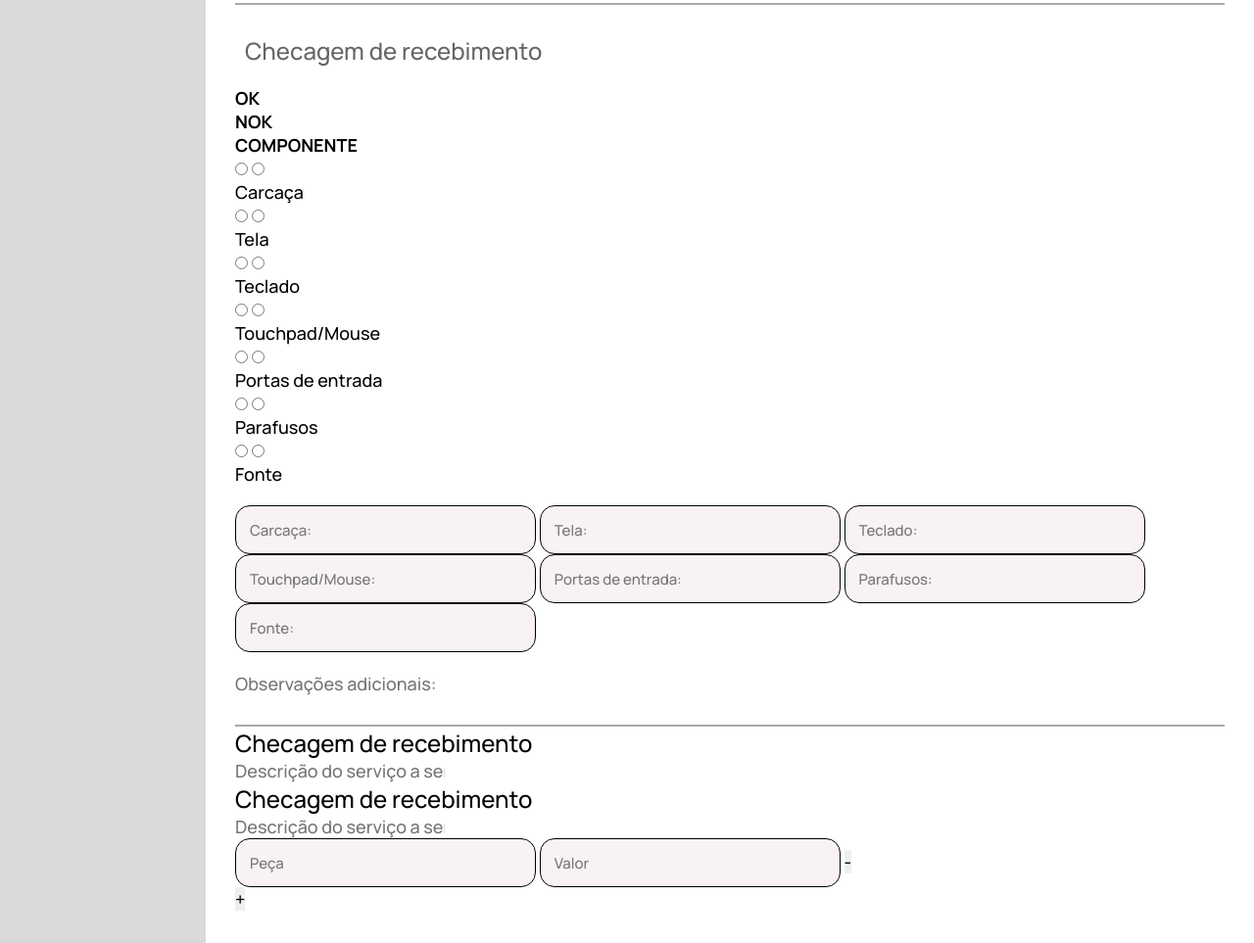
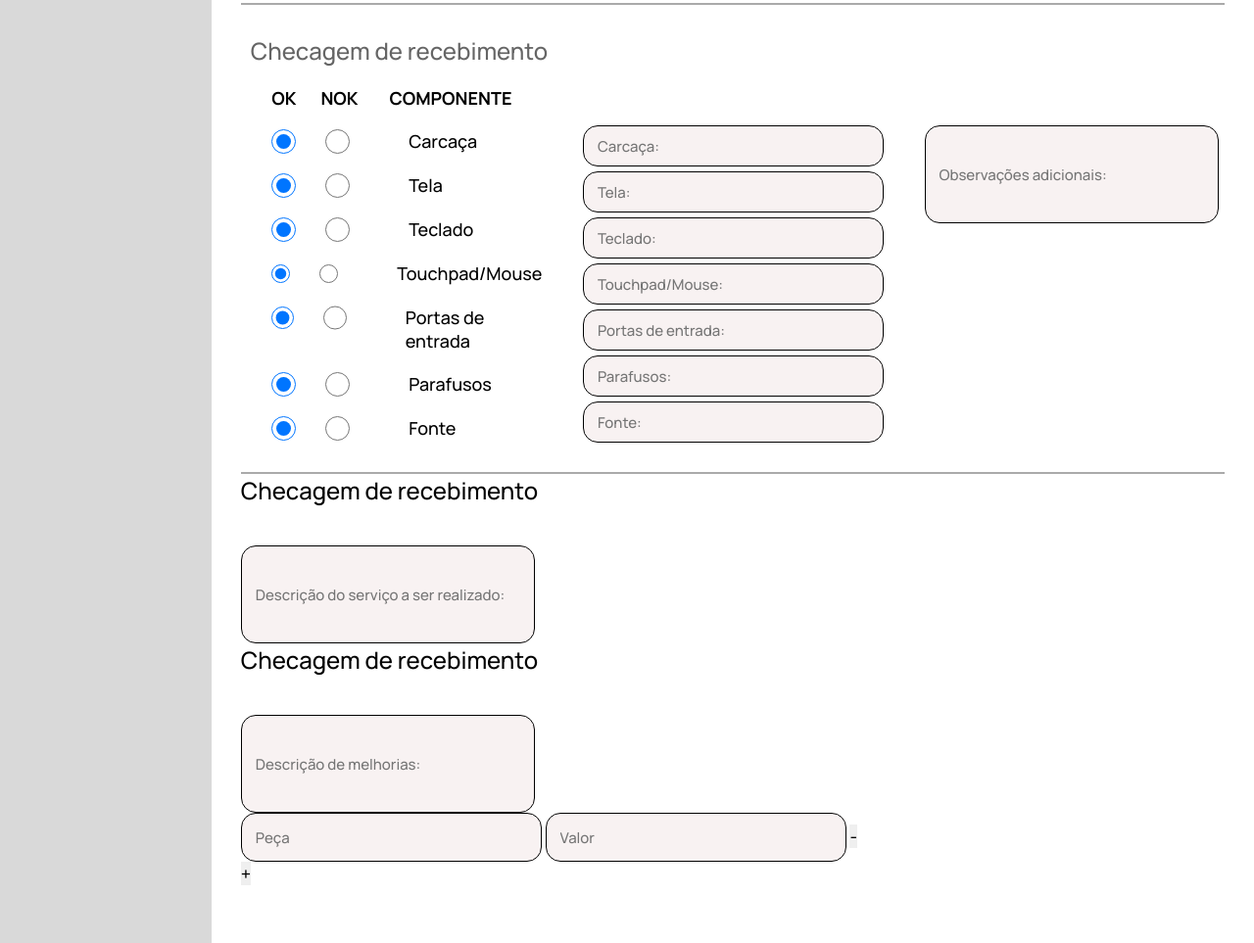
Before and after one commit to Antonio723/LemonSystems, a plain HTML site: page interno/manutenção/index.html in a window 1280 px wide. Shown: the part 845-1808 px from the top of the page at 98% size. Drawn offline with Linux system fonts and the light colour scheme.

Commit message:
feat: design checagem de recebimento

```diff
--- a/interno/manutenção/index.html
+++ b/interno/manutenção/index.html
@@ -1,6 +1,5 @@
 <!DOCTYPE html>
-<html lang="en">
-
+<html lang="pt-br">
 <head>
     <meta charset="UTF-8">
     <meta http-equiv="X-UA-Compatible" content="IE=edge">
@@ -57,50 +56,52 @@
             <div class="secao">
                 <hr>
                 <h2 class="titleSection">Checagem de recebimento</h2>
-                <div class="service">
+                <div class="service checkMain">
                     <div class="checkList">
                         <div class="itemCheckList headerCheck">
-                            <p class="strong">OK</p>
-                            <p class="strong">NOK</p>
+                            <div class="situation">
+                                <p class="strong">OK</p>
+                                <p class="strong">NOK</p>
+                            </div>
                             <p class="strong">COMPONENTE</p>
                         </div>
-                        <div class="itemCheckList">
-                            <input type="radio" name="carcaca" value="ok">
+                        <div class="itemCheckList ">
+                            <input type="radio" name="carcaca" value="ok" required checked>
                             <input type="radio" name="carcaca" value="nok">
                             <p>Carcaça</p>
                         </div>
                         <div class="itemCheckList">
-                            <input type="radio" name="tela" value="ok">
+                            <input type="radio" name="tela" value="ok" required checked>
                             <input type="radio" name="tela" value="nok">
                             <p>Tela</p>
                         </div>
                         <div class="itemCheckList">
-                            <input type="radio" name="teclado" value="ok">
+                            <input type="radio" name="teclado" value="ok" required checked>
                             <input type="radio" name="teclado" value="nok">
                             <p>Teclado</p>
                         </div>
                         <div class="itemCheckList">
-                            <input type="radio" name="touch" value="ok">
+                            <input type="radio" name="touch" value="ok" required checked>
                             <input type="radio" name="touch" value="nok">
                             <p>Touchpad/Mouse</p>
                         </div>
                         <div class="itemCheckList">
-                            <input type="radio" name="ports" value="ok">
+                            <input type="radio" name="ports" value="ok" required checked>
                             <input type="radio" name="ports" value="nok">
                             <p>Portas de entrada</p>
                         </div>
                         <div class="itemCheckList">
-                            <input type="radio" name="parafusos" value="ok">
+                            <input type="radio" name="parafusos" value="ok" required checked>
                             <input type="radio" name="parafusos" value="nok">
                             <p>Parafusos</p>
                         </div>
                         <div class="itemCheckList">
-                            <input type="radio" name="fonte" value="ok">
+                            <input type="radio" name="fonte" value="ok" required checked>
                             <input type="radio" name="fonte" value="nok">
                             <p>Fonte</p>
                         </div>
                     </div>
-                    <div class="aboutReceive headerCheck">
+                    <div class="aboutReceive">
                         <input type="text" class="defaultInputTxt" placeholder="Carcaça:" name="carcacaobs">
                         <input type="text" class="defaultInputTxt" placeholder="Tela:" name="telaobs">
                         <input type="text" class="defaultInputTxt" placeholder="Teclado:" name="Tecladoobs">
@@ -110,7 +111,7 @@
                         <input type="text" class="defaultInputTxt" placeholder="Fonte:" name="fonteobs">
                     </div>
                     <div class="obsgeneral">
-                        <input type="text" placeholder="Observações adicionais:">
+                        <input type="text" placeholder="Observações adicionais:" class="inputObsGeneric">
                     </div>
                 </div>
             </div>
@@ -119,16 +120,16 @@
                 <div class="aboutGeneral">
                     <h2 class="titleSection">Checagem de recebimento</h2>
                     <div class="service multipleServiceSection">
-                        <input type="text" placeholder="Descrição do serviço a ser realizado:">
+                        <input type="text" placeholder="Descrição do serviço a ser realizado:" class="inputObsGeneric">
                     </div>
                     <h2>Checagem de recebimento</h2>
                     <div class="service multipleServiceSection">
-                        <input type="text" placeholder="Descrição do serviço a ser realizado:">
+                        <input type="text" placeholder="Descrição de melhorias:" class="inputObsGeneric">
                     </div>
                 </div>
                 <div class="componentUsed">
                     <div class="component">
-                        <input type="text" class="defaultInputTxt" placeholder="Peça">
+                        <input type="text" class="defaultInputTxt" placeholder="Peça" >
                         <input type="text" class="defaultInputTxt" placeholder="Valor">
                         <button class="removeComponent"> - </button>
                     </div>
--- a/interno/manutenção/style.css
+++ b/interno/manutenção/style.css
@@ -92,3 +92,68 @@ hr{
 .strong{
     font-weight: bold;
 }
+
+/*
+ * Menu check box ok nok
+ */
+ .checkMain{
+    flex-wrap: nowrap;
+    justify-content: space-evenly;
+ }
+.checkList{
+    width: 30%;
+    display: flex;
+    flex-direction: column;
+    font-size: 20px;
+    font-weight: 700;
+    row-gap: 20px;
+}
+
+.itemCheckList{
+    display: flex;
+    column-gap: 30px;
+    padding-left: 25px;
+    row-gap: 30px;
+}
+
+.headerCheck{
+    display: flex;
+    column-gap: 2px;
+}
+.situation{
+    display: flex;
+    column-gap: 25px;
+}
+
+.itemCheckList>input{
+    width: 25px;
+	height: 25px;
+}
+
+.itemCheckList>p{
+    margin-left: 30px;
+}
+
+.aboutReceive{
+    display: flex;
+    flex-direction: column;
+    row-gap: 5px;
+    margin-top: 40px;
+}
+
+.aboutReceive>input{
+    height: 35px;
+}
+
+.inputObsGeneric{
+    margin-top: 40px;
+    width: 300px;
+    min-height: 100px;
+    border: solid 1px #000;
+    border-radius: 15px;
+    padding: 20px 14px;
+    color: #5A5959;
+    background-color: #F8F2F2;
+    font-size: 15px;
+    white-space: normal;
+}
```
